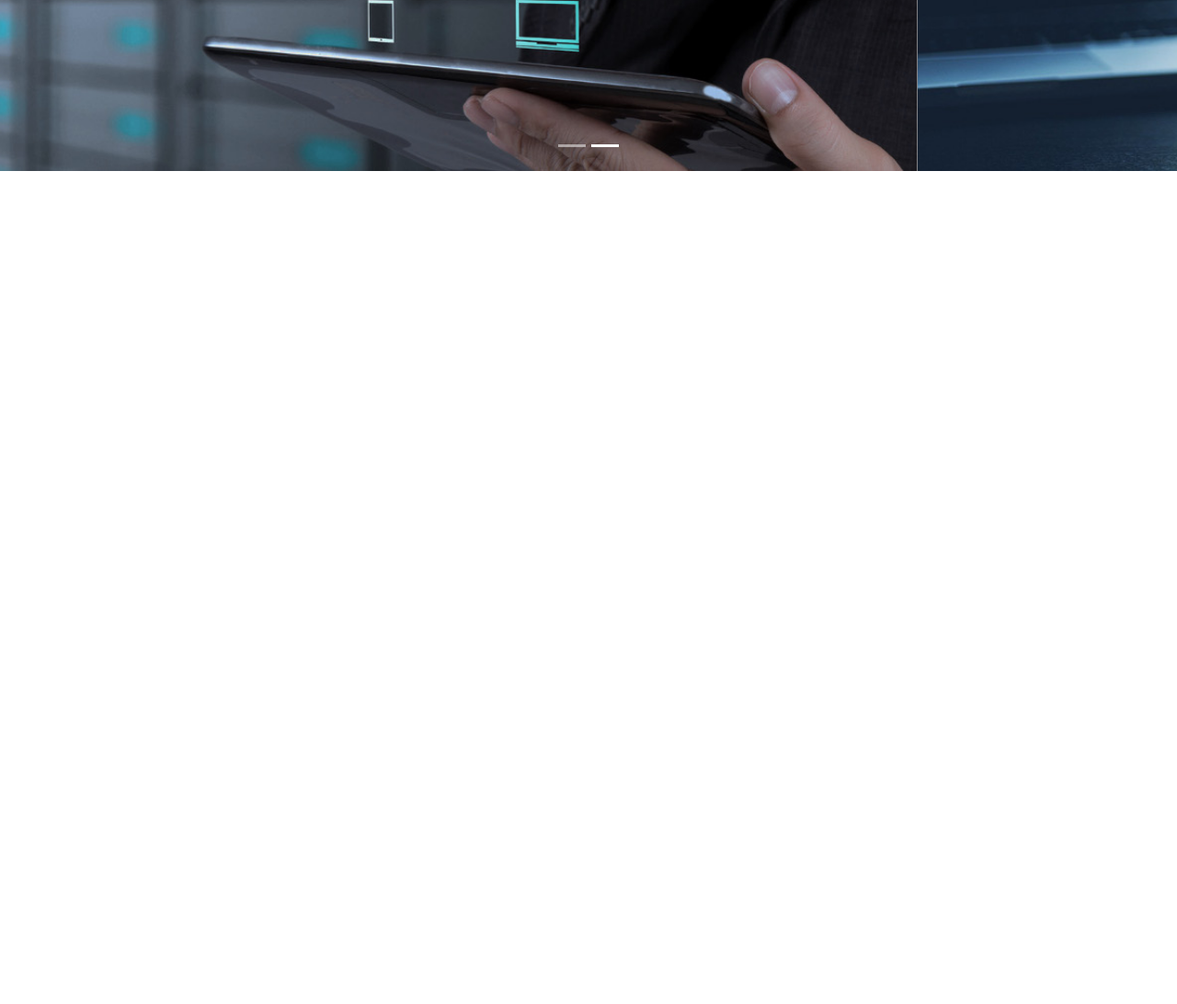
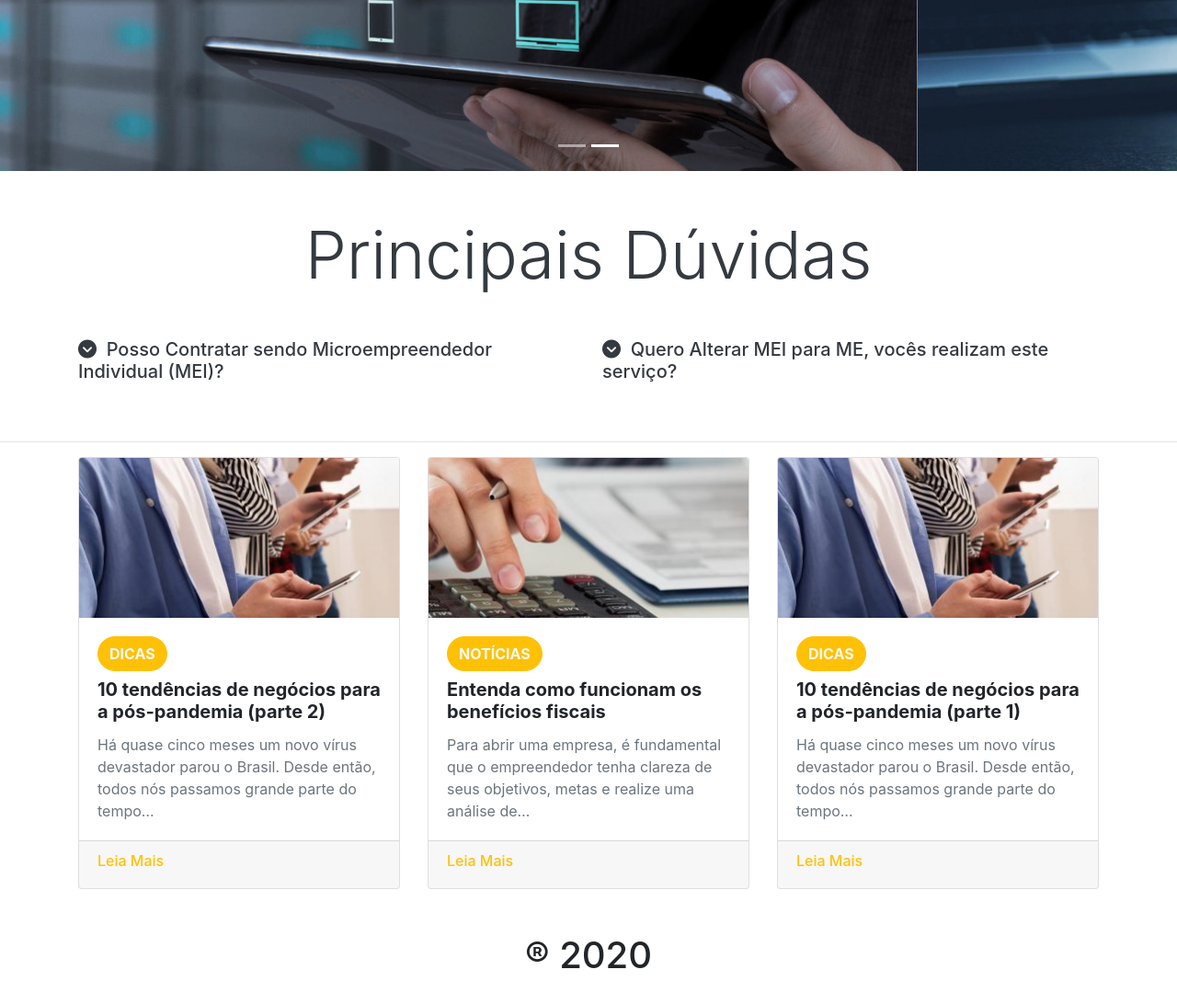
Before and after one commit to ianAraujj/Criando-Um-Site-com-Bootstrap, a plain HTML site: page index.html in a window 1280 px wide. Shown: the part 500-1592 px from the top of the page at 92% size. Before the commit the page ends 800 px from the top, so only its background shows below. Drawn offline with Linux system fonts and the light colour scheme.

Commit message:
O componente card foi adicionado

```diff
--- a/index.html
+++ b/index.html
@@ -88,22 +88,26 @@
         </ol>
         <div class="carousel-inner">
             <div class="carousel-item active">
-                <div class="d-none d-md-block" style="position:absolute; top: 23%; left: 14%; color: white; text-align: center;">
+                <div class="d-none d-md-block"
+                    style="position:absolute; top: 23%; left: 14%; color: white; text-align: center;">
                     <h1><b>Consultoria Gratuita</b></h1>
                     <p>
                     <h5>Todas as dúvidas cuidadosamente respondidas por contadores especialistas.</h5>
                     </p>
-                    <button class="btn btn-warning btn-lg" type="button" style="border-radius: 20px;"> SAIBA MAIS </button>
+                    <button class="btn btn-warning btn-lg" type="button" style="border-radius: 20px;"> SAIBA MAIS
+                    </button>
                 </div>
                 <img src="img/slide01.jpg" class="d-block w-100" alt="Consultoria Gratuita">
             </div>
             <div class="carousel-item">
-                <div class="d-none d-md-block" style="position:absolute; top: 23%; left: 32%; color: white; text-align: center;">
+                <div class="d-none d-md-block"
+                    style="position:absolute; top: 23%; left: 32%; color: white; text-align: center;">
                     <h1><b>Descomplique o seu Negócio</b></h1>
                     <p>
                     <h5>Todas as dúvidas cuidadosamente respondidas por contadores especialistas.</h5>
                     </p>
-                    <button class="btn btn-warning btn-lg" type="button" style="border-radius: 20px;"> SAIBA MAIS </button>
+                    <button class="btn btn-warning btn-lg" type="button" style="border-radius: 20px;"> SAIBA MAIS
+                    </button>
                 </div>
                 <img src="img/slide02.jpeg" class="d-block w-100" alt="Descomplique o seu Negócio">
             </div>
@@ -118,9 +122,142 @@
         </a>
     </div>
 
+    <div class="container mb-lg-5">
+        <div class="mt-lg-5 mb-lg-5 text-dark text-center">
+            <h1 class="display-3">Principais Dúvidas</h1>
+        </div>
+        <div class="row">
+            <div class="col-6 mb">
+                <div class="mb-lg-3" onmouseover="mostrarResposta(1)" onmouseout="ocultarResposta(1)">
+                    <h5 class="text-dark"><i class="fa fa-chevron-circle-down" aria-hidden="true"></i>&nbsp Posso
+                        Contratar sendo
+                        Microempreendedor Individual (MEI)?</h5>
+                </div>
+                <div class="d-none" id="resp01">
+                    <p style="color: grey;">
+                        <h7>Sim. Você terá em um só local, lembretes do que você deve fazer para deixar empresa em dia e
+                            também
+                            aproveita para emitir de Notas Fiscais Eletrônicas de Serviço de forma simples e rápida.
+                        </h7>
+                    </p>
+                </div>
+            </div>
+            <div class="col-6">
+                <div class="mb-lg-3" onmouseover="mostrarResposta(2)" onmouseout="ocultarResposta(2)">
+                    <h5 class="text-dark"><i class="fa fa-chevron-circle-down" aria-hidden="true"></i>&nbsp Quero
+                        Alterar MEI para ME,
+                        vocês
+                        realizam este serviço?</h5>
+                </div>
+                <div class="d-none" id="resp02">
+                    <p style="color: grey;">
+                        <h7>Sim, realizamos o desenquadramento do seu MEI para ME. Confira todos os detalhes do
+                            desenquadramento
+                            e como faze-lo conosco.</h7>
+                    </p>
+                </div>
+            </div>
+        </div>
+    </div>
+
+    <hr class="hr"/>
+
+    <div class="container mb-lg-5">
+
+        <div class="card-deck">
+            <div class="card">
+                <img src="img/card01.jpg" class="card-img-top"
+                    alt="10 tendências de negócios para a pós-pandemia (parte 1)">
+                <div class="card-body">
+                    <div class="mb-md-2">
+                        <button class="btn btn-warning text-light" style="border-radius: 20px;"> <b>DICAS</b></button>
+                    </div>
+                    <h5 class="card-title"><b>10 tendências de negócios para a pós-pandemia (parte 2)</b></h5>
+                    <p class="card-text text-muted">Há quase cinco meses um novo vírus devastador parou o Brasil. Desde
+                        então,
+                        todos nós passamos grande parte do tempo…</p>
+                </div>
+                <div class="card-footer">
+                    <small class="text-warning">
+                        <h6>Leia Mais</h6>
+                    </small>
+                </div>
+            </div>
+            <div class="card">
+                <img src="img/card02.jpg" class="card-img-top" alt="Entenda como funcionam os benefícios fiscais">
+                <div class="card-body">
+                    <div class="mb-md-2">
+                        <button class="btn btn-warning text-light" style="border-radius: 20px;"> <b>NOTÍCIAS</b></button>
+                    </div>
+                    <h5 class="card-title"><b>Entenda como funcionam os benefícios fiscais</b></h5>
+                    <p class="card-text text-muted">Para abrir uma empresa, é fundamental que o empreendedor tenha
+                        clareza de seus
+                        objetivos, metas e realize uma análise de…</p>
+                </div>
+                <div class="card-footer">
+                    <small class="text-warning">
+                        <h6>Leia Mais</h6>
+                    </small>
+                </div>
+            </div>
+
+            <div class="card">
+                <img src="img/card01.jpg" class="card-img-top"
+                    alt="10 tendências de negócios para a pós-pandemia (parte 2)">
+                <div class="card-body">
+                    <div class="mb-md-2">
+                        <button class="btn btn-warning text-light" style="border-radius: 20px;"> <b>DICAS</b></button>
+                    </div>
+                    <h5 class="card-title"><b>10 tendências de negócios para a pós-pandemia (parte 1)</b></h5>
+                    <p class="card-text text-muted">Há quase cinco meses um novo vírus devastador parou o Brasil. Desde
+                        então,
+                        todos nós passamos grande parte do tempo…</p>
+                </div>
+                <div class="card-footer">
+                    <small class="text-warning">
+                        <h6>Leia Mais</h6>
+                    </small>
+                </div>
+            </div>
+
+        </div>
+
+    </div>
+
+    <div class="container mb-md-5">
+        <footer class="footer">
+            <h1 class="text-center"> ® 2020 </h1>
+        </footer>
+
+    </div>
+
     <script>
+
         $(document).ready(function () {
+
+
         });
+
+        function mostrarResposta(resp) {
+            if (resp == 1) {
+                $('#resp01').addClass("d-block");
+            }
+
+            if (resp == 2) {
+                $('#resp02').addClass("d-block");
+            }
+
+        }
+
+        function ocultarResposta(resp) {
+            if (resp == 1) {
+                $('#resp01').removeClass("d-block");
+            }
+
+            if (resp == 2) {
+                $('#resp02').removeClass("d-block");
+            }
+        }
 
     </script>
 
```
Also changed, not shown: img/card01.jpg (added), img/card02.jpg (added), 1 other file.
